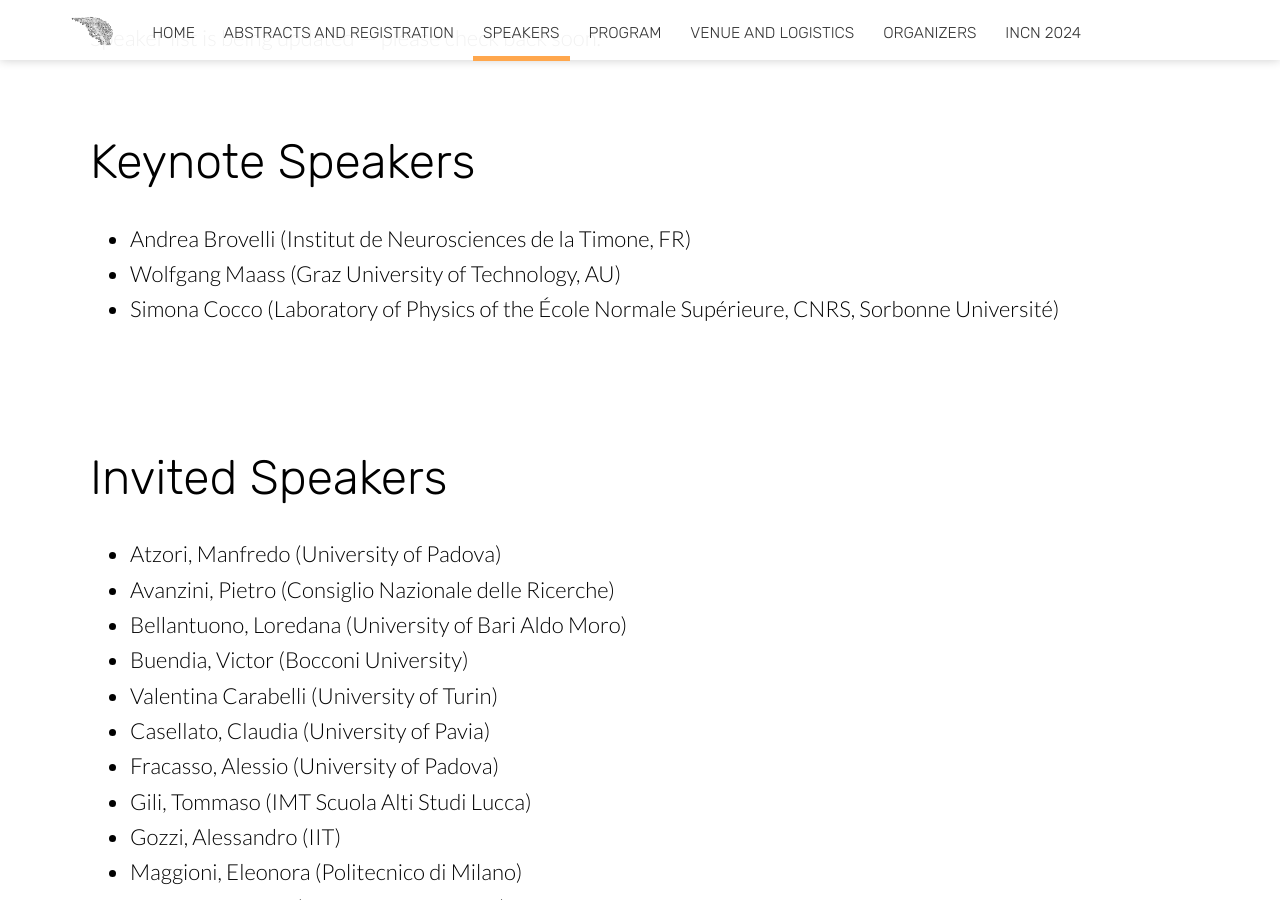
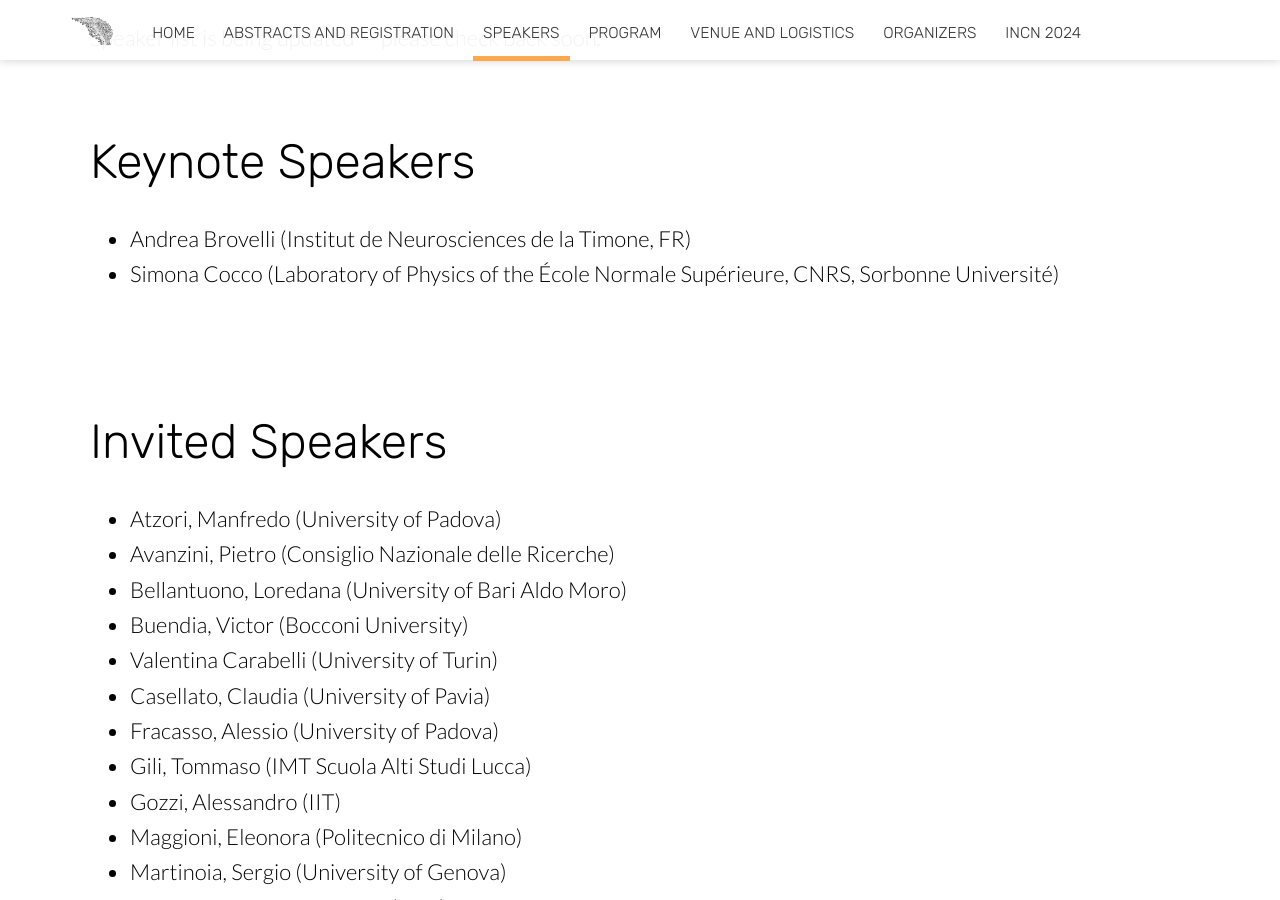
Before and after one commit to INCNgit/incn, a Jekyll site: the page built from speakers.html, in a window 1280 px wide and 900 px high, scrolled down 452 px. Built offline with Jekyll 4.4.1, drawn with Linux system fonts in a browser that asks for light colours; nearby versions of some CDN libraries.

Commit message:
speakers

```diff
--- a/speakers.html
+++ b/speakers.html
@@ -24,7 +24,6 @@ image: /images/background/backpd.png
 				<p class="editable">
 				<ul>
 					<li>Andrea Brovelli (Institut de Neurosciences de la Timone, FR)</li>
-					<li>Wolfgang Maass (Graz University of Technology, AU)</li>
 					<li>Simona Cocco (Laboratory of Physics of the École Normale Supérieure, CNRS, Sorbonne Université)</li>
 				</ul></p>
 			</div>
```
